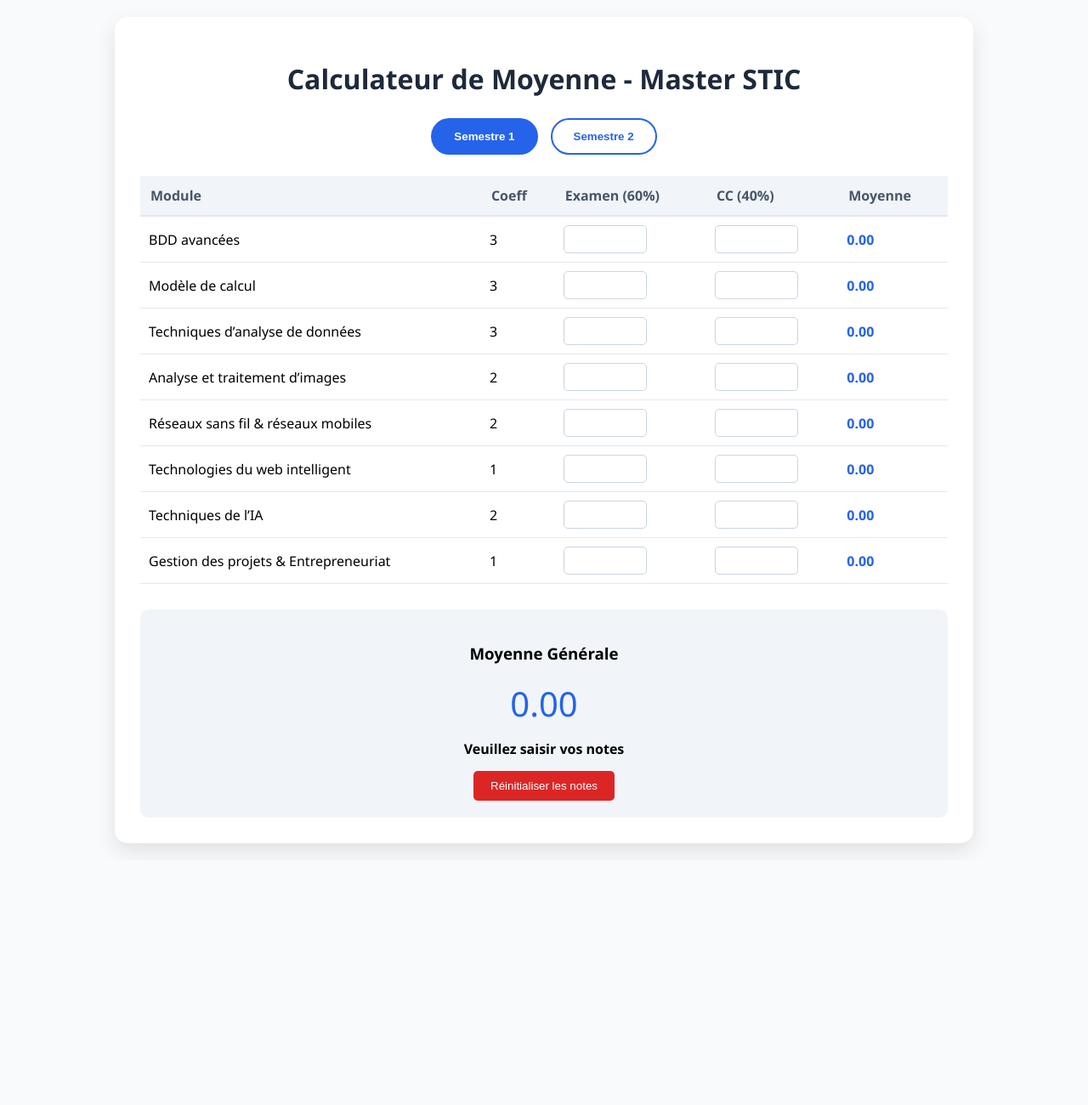
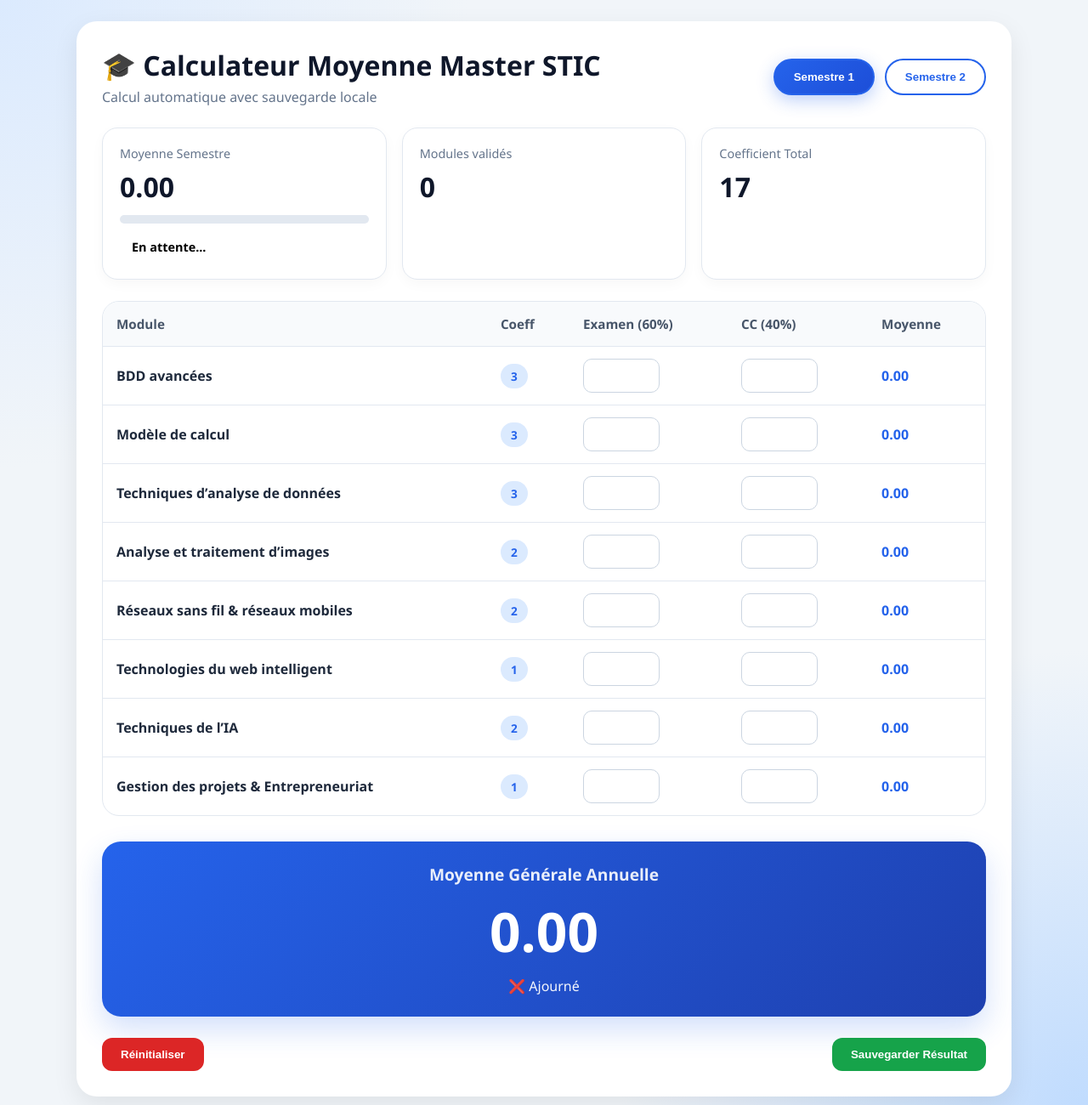
Before and after one commit to yahyalegrini24/calculatrice, a plain HTML site: page index.html in a window 1280 px wide. Shown: the top 1300 px of the page at 85% size. Before the commit the page ends 1012 px from the top, so only its background shows below. Drawn offline with Linux system fonts and the light colour scheme.

Commit message:
Refactor index.html with updated styles and structure

```diff
--- a/index.html
+++ b/index.html
@@ -3,153 +3,326 @@
 <head>
 <meta charset="UTF-8" />
 <meta name="viewport" content="width=device-width, initial-scale=1.0" />
+
 <title>Calculateur Moyenne Master STIC</title>
 
+<link rel="preconnect" href="https://fonts.googleapis.com">
+<link rel="preconnect" href="https://fonts.gstatic.com" crossorigin>
+
 <style>
-        :root {
-            --primary: #2563eb;
-            --success: #16a34a;
-            --danger: #dc2626;
-            --bg: #f8fafc;
-            --card: #ffffff;
+
+:root{
+    --primary:#2563eb;
+    --primary-light:#dbeafe;
+    --success:#16a34a;
+    --danger:#dc2626;
+    --warning:#f59e0b;
+    --bg:#f1f5f9;
+    --card:#ffffff;
+    --text:#0f172a;
+    --muted:#64748b;
+    --border:#e2e8f0;
+    --shadow:0 10px 30px rgba(0,0,0,0.08);
 }
 
-        body {
-            font-family: 'Segoe UI', Tahoma, Geneva, Verdana, sans-serif;
-            background-color: var(--bg);
-            margin: 0;
-            padding: 20px;
-            display: flex;
-            justify-content: center;
+*{
+    margin:0;
+    padding:0;
+    box-sizing:border-box;
 }
 
-        .container {
-            width: 100%;
-            max-width: 950px;
-            background: var(--card);
-            padding: 30px;
-            border-radius: 15px;
-            box-shadow: 0 10px 25px rgba(0,0,0,0.1);
+body{
+    font-family:'Segoe UI',Tahoma,Geneva,Verdana,sans-serif;
+    background:
+        radial-gradient(circle at top left,#dbeafe 0%,transparent 30%),
+        radial-gradient(circle at bottom right,#bfdbfe 0%,transparent 30%),
+        var(--bg);
+    min-height:100vh;
+    padding:25px;
+    display:flex;
+    justify-content:center;
+    align-items:flex-start;
 }
 
-        h1 {
-            text-align: center;
-            color: #1e293b;
-            margin-bottom: 25px;
+.container{
+    width:100%;
+    max-width:1100px;
+    background:var(--card);
+    border-radius:24px;
+    padding:30px;
+    box-shadow:var(--shadow);
+    animation:fadeIn .5s ease;
 }
 
-        .semester-switch {
-            display: flex;
-            justify-content: center;
-            gap: 15px;
-            margin-bottom: 25px;
+@keyframes fadeIn{
+    from{
+        opacity:0;
+        transform:translateY(10px);
+    }
+    to{
+        opacity:1;
+        transform:translateY(0);
+    }
 }
 
-        .semester-btn {
-            padding: 12px 25px;
-            border-radius: 30px;
-            border: 2px solid var(--primary);
-            background: white;
-            color: var(--primary);
-            cursor: pointer;
-            font-weight: bold;
-            transition: 0.3s;
+.header{
+    display:flex;
+    justify-content:space-between;
+    align-items:center;
+    flex-wrap:wrap;
+    gap:20px;
+    margin-bottom:25px;
 }
 
-        .semester-btn.active {
-            background: var(--primary);
-            color: white;
+h1{
+    color:var(--text);
+    font-size:2rem;
 }
 
-        table {
-            width: 100%;
-            border-collapse: collapse;
-            margin-bottom: 20px;
+.subtitle{
+    color:var(--muted);
+    margin-top:5px;
 }
 
-        th {
-            background-color: #f1f5f9;
-            color: #475569;
-            padding: 12px;
-            text-align: left;
-            border-bottom: 2px solid #e2e8f0;
+.semester-switch{
+    display:flex;
+    gap:12px;
 }
 
-        td {
-            padding: 10px;
-            border-bottom: 1px solid #e2e8f0;
+.semester-btn{
+    border:none;
+    background:white;
+    color:var(--primary);
+    border:2px solid var(--primary);
+    padding:12px 22px;
+    border-radius:50px;
+    cursor:pointer;
+    font-weight:700;
+    transition:.25s;
 }
 
-        input[type="number"] {
-            width: 80px;
-            padding: 8px;
-            border: 1px solid #cbd5e1;
-            border-radius: 5px;
-            outline: none;
+.semester-btn:hover{
+    transform:translateY(-2px);
 }
 
-        input[type="number"]:focus {
-            border-color: var(--primary);
-            box-shadow: 0 0 0 2px rgba(37, 99, 235, 0.1);
+.semester-btn.active{
+    background:linear-gradient(135deg,var(--primary),#1d4ed8);
+    color:white;
+    box-shadow:0 6px 20px rgba(37,99,235,.3);
 }
 
-        .result-row {
-            font-weight: bold;
-            color: var(--primary);
+.dashboard{
+    display:grid;
+    grid-template-columns:repeat(auto-fit,minmax(220px,1fr));
+    gap:18px;
+    margin-bottom:25px;
 }
 
-        .summary {
-            margin-top: 30px;
-            padding: 20px;
-            background: #f1f5f9;
-            border-radius: 10px;
-            text-align: center;
+.card{
+    background:#fff;
+    border:1px solid var(--border);
+    border-radius:18px;
+    padding:20px;
+    box-shadow:0 5px 15px rgba(0,0,0,0.03);
 }
 
-        #final-moyen {
-            font-size: 2.5em;
-            display: block;
-            margin: 10px 0;
-            color: var(--primary);
+.card-title{
+    color:var(--muted);
+    font-size:.9rem;
+    margin-bottom:8px;
 }
 
-        .status {
-            font-weight: bold;
-            padding: 5px 15px;
-            border-radius: 20px;
-            display: inline-block;
+.big-number{
+    font-size:2rem;
+    font-weight:800;
+    color:var(--text);
 }
 
-        .admis {
-            background: #dcfce7;
-            color: var(--success);
+.progress-wrapper{
+    margin-top:12px;
+    width:100%;
+    height:10px;
+    background:#e2e8f0;
+    border-radius:20px;
+    overflow:hidden;
 }
 
-        .ajourne {
-            background: #fee2e2;
-            color: var(--danger);
+.progress-bar{
+    height:100%;
+    width:0%;
+    background:linear-gradient(90deg,var(--danger),var(--warning),var(--success));
+    transition:.4s;
 }
 
-        .btn-clear {
-            background: var(--danger);
-            color: white;
-            border: none;
-            padding: 10px 20px;
-            border-radius: 5px;
-            cursor: pointer;
-            margin-top: 10px;
+.status{
+    display:inline-block;
+    margin-top:10px;
+    padding:8px 14px;
+    border-radius:50px;
+    font-weight:700;
+    font-size:.9rem;
 }
 
-        @media (max-width: 600px) {
-            th:nth-child(2),
-            td:nth-child(2) {
-                display: none;
+.admis{
+    background:#dcfce7;
+    color:var(--success);
 }
 
-            input[type="number"] {
-                width: 60px;
+.ajourne{
+    background:#fee2e2;
+    color:var(--danger);
 }
+
+.table-wrapper{
+    overflow-x:auto;
+    border-radius:20px;
+    border:1px solid var(--border);
 }
+
+table{
+    width:100%;
+    border-collapse:collapse;
+    min-width:700px;
+}
+
+thead{
+    background:#f8fafc;
+}
+
+th{
+    padding:16px;
+    text-align:left;
+    color:#475569;
+    font-size:.95rem;
+}
+
+td{
+    padding:14px 16px;
+    border-top:1px solid var(--border);
+}
+
+tbody tr{
+    transition:.2s;
+}
+
+tbody tr:hover{
+    background:#f8fafc;
+}
+
+.module-name{
+    font-weight:600;
+    color:#1e293b;
+}
+
+.coeff-badge{
+    background:var(--primary-light);
+    color:var(--primary);
+    padding:5px 12px;
+    border-radius:50px;
+    font-weight:700;
+    font-size:.85rem;
+}
+
+input[type="number"]{
+    width:90px;
+    padding:10px;
+    border-radius:10px;
+    border:1px solid #cbd5e1;
+    font-size:1rem;
+    transition:.2s;
+    outline:none;
+}
+
+input[type="number"]:focus{
+    border-color:var(--primary);
+    box-shadow:0 0 0 4px rgba(37,99,235,.1);
+}
+
+.result-row{
+    font-weight:800;
+    color:var(--primary);
+    font-size:1rem;
+}
+
+.footer{
+    margin-top:25px;
+    display:flex;
+    justify-content:space-between;
+    align-items:center;
+    gap:15px;
+    flex-wrap:wrap;
+}
+
+.btn{
+    border:none;
+    padding:12px 22px;
+    border-radius:12px;
+    cursor:pointer;
+    font-weight:700;
+    transition:.25s;
+}
+
+.btn:hover{
+    transform:translateY(-2px);
+}
+
+.btn-clear{
+    background:var(--danger);
+    color:white;
+}
+
+.btn-save{
+    background:var(--success);
+    color:white;
+}
+
+.general-average{
+    background:linear-gradient(135deg,#2563eb,#1e40af);
+    color:white;
+    border-radius:22px;
+    padding:25px;
+    text-align:center;
+    margin-top:30px;
+    box-shadow:0 15px 35px rgba(37,99,235,.2);
+}
+
+.general-average h2{
+    font-size:1.2rem;
+    opacity:.9;
+    margin-bottom:10px;
+}
+
+.general-average .value{
+    font-size:4rem;
+    font-weight:900;
+}
+
+.general-average .mention{
+    margin-top:10px;
+    font-size:1rem;
+    opacity:.95;
+}
+
+@media(max-width:700px){
+
+    body{
+        padding:10px;
+    }
+
+    .container{
+        padding:18px;
+    }
+
+    h1{
+        font-size:1.5rem;
+    }
+
+    .general-average .value{
+        font-size:3rem;
+    }
+
+}
+
 </style>
 </head>
 
@@ -157,20 +330,73 @@
 
 <div class="container">
 
-    <h1>Calculateur de Moyenne - Master STIC</h1>
+    <div class="header">
 
-    <!-- Switch Semester -->
+        <div>
+            <h1>🎓 Calculateur Moyenne Master STIC</h1>
+            <div class="subtitle">
+                Calcul automatique avec sauvegarde locale
+            </div>
+        </div>
+
         <div class="semester-switch">
-        <button class="semester-btn active" onclick="switchSemester('s1')" id="btn-s1">
+            <button class="semester-btn active"
+                    onclick="switchSemester('s1')"
+                    id="btn-s1">
                 Semestre 1
             </button>
 
-        <button class="semester-btn" onclick="switchSemester('s2')" id="btn-s2">
+            <button class="semester-btn"
+                    onclick="switchSemester('s2')"
+                    id="btn-s2">
                 Semestre 2
             </button>
         </div>
 
+    </div>
+
+    <!-- DASHBOARD -->
+    <div class="dashboard">
+
+        <div class="card">
+            <div class="card-title">Moyenne Semestre</div>
+
+            <div class="big-number" id="final-moyen">
+                0.00
+            </div>
+
+            <div class="progress-wrapper">
+                <div class="progress-bar" id="progress-bar"></div>
+            </div>
+
+            <div id="status-box" class="status">
+                En attente...
+            </div>
+        </div>
+
+        <div class="card">
+            <div class="card-title">Modules validés</div>
+
+            <div class="big-number" id="validated-count">
+                0
+            </div>
+        </div>
+
+        <div class="card">
+            <div class="card-title">Coefficient Total</div>
+
+            <div class="big-number" id="coeff-total">
+                0
+            </div>
+        </div>
+
+    </div>
+
+    <!-- TABLE -->
+    <div class="table-wrapper">
+
         <table>
+
             <thead>
             <tr>
                 <th>Module</th>
@@ -182,53 +408,68 @@
             </thead>
 
             <tbody id="modules-body"></tbody>
+
         </table>
 
-    <div class="summary">
-        <h3>Moyenne Générale</h3>
-
-        <span id="final-moyen">0.00</span>
-
-        <div id="status-box" class="status">
-            Veuillez saisir vos notes
     </div>
 
-        <br />
+    <!-- GENERAL AVERAGE -->
+    <div class="general-average">
 
-        <button class="btn-clear" onclick="clearData()">
-            Réinitialiser les notes
+        <h2>Moyenne Générale Annuelle</h2>
+
+        <div class="value" id="general-average">
+            0.00
+        </div>
+
+        <div class="mention" id="general-mention">
+            Saisissez vos notes des deux semestres
+        </div>
+
+    </div>
+
+    <div class="footer">
+
+        <button class="btn btn-clear" onclick="clearData()">
+            Réinitialiser
         </button>
+
+        <button class="btn btn-save" onclick="saveScreenshot()">
+            Sauvegarder Résultat
+        </button>
+
     </div>
+
 </div>
 
 <script>
 
 // =========================
-    // SEMESTRE 1 (FROM IMAGE)
+// SEMESTRE 1
 // =========================
 const semestre1 = [
-        { name: "BDD avancées", coeff: 3 },
-        { name: "Modèle de calcul", coeff: 3 },
-        { name: "Techniques d’analyse de données", coeff: 3 },
-        { name: "Analyse et traitement d’images", coeff: 2 },
-        { name: "Réseaux sans fil & réseaux mobiles", coeff: 2 },
-        { name: "Technologies du web intelligent", coeff: 1 },
-        { name: "Techniques de l’IA", coeff: 2 },
-        { name: "Gestion des projets & Entrepreneuriat", coeff: 1 }
+    { name:"BDD avancées", coeff:3 },
+    { name:"Modèle de calcul", coeff:3 },
+    { name:"Techniques d’analyse de données", coeff:3 },
+    { name:"Analyse et traitement d’images", coeff:2 },
+    { name:"Réseaux sans fil & réseaux mobiles", coeff:2 },
+    { name:"Technologies du web intelligent", coeff:1 },
+    { name:"Techniques de l’IA", coeff:2 },
+    { name:"Gestion des projets & Entrepreneuriat", coeff:1 }
 ];
 
 // =========================
-    // SEMESTRE 2 (OLD CODE)
+// SEMESTRE 2
 // =========================
 const semestre2 = [
-        { name: "Algorithme", coeff: 3 },
-        { name: "Simulation", coeff: 3 },
-        { name: "Théorie de l'information", coeff: 3 },
-        { name: "Traitement d'Images 2", coeff: 2 },
-        { name: "Réseaux 2", coeff: 2 },
-        { name: "XML", coeff: 2 },
-        { name: "Bogharab", coeff: 1 },
-        { name: "Derdar", coeff: 1 }
+    { name:"Algorithme", coeff:3 },
+    { name:"Simulation", coeff:3 },
+    { name:"Théorie de l'information", coeff:3 },
+    { name:"Traitement d'Images 2", coeff:2 },
+    { name:"Réseaux 2", coeff:2 },
+    { name:"XML", coeff:2 },
+    { name:"Bogharab", coeff:1 },
+    { name:"Derdar", coeff:1 }
 ];
 
 let currentSemester = "s1";
@@ -236,9 +477,9 @@
 const tbody = document.getElementById("modules-body");
 
 // =========================
-    // LOAD TABLE
+// LOAD MODULES
 // =========================
-    function loadModules() {
+function loadModules(){
 
     tbody.innerHTML = "";
 
@@ -247,14 +488,21 @@
         ? semestre1
         : semestre2;
 
-        modules.forEach((mod, index) => {
+    document.getElementById("coeff-total").innerText =
+        modules.reduce((a,b)=>a+b.coeff,0);
+
+    modules.forEach((mod,index)=>{
 
         const row = document.createElement("tr");
 
         row.innerHTML = `
-                <td>${mod.name}</td>
+            <td class="module-name">${mod.name}</td>
 
-                <td>${mod.coeff}</td>
+            <td>
+                <span class="coeff-badge">
+                    ${mod.coeff}
+                </span>
+            </td>
 
             <td>
                 <input
@@ -294,17 +542,13 @@
 // =========================
 // SWITCH SEMESTER
 // =========================
-    function switchSemester(semester) {
+function switchSemester(semester){
 
     currentSemester = semester;
 
     document
-            .getElementById("btn-s1")
-            .classList.remove("active");
-
-        document
-            .getElementById("btn-s2")
-            .classList.remove("active");
+        .querySelectorAll(".semester-btn")
+        .forEach(btn=>btn.classList.remove("active"));
 
     document
         .getElementById(`btn-${semester}`)
@@ -316,7 +560,7 @@
 // =========================
 // CALCULATE
 // =========================
-    function calculate() {
+function calculate(){
 
     const modules =
         currentSemester === "s1"
@@ -325,13 +569,17 @@
 
     let totalPoints = 0;
     let totalCoeffs = 0;
+    let validated = 0;
 
-        const exams = document.querySelectorAll(".exam");
-        const ccs = document.querySelectorAll(".cc");
+    const exams =
+        document.querySelectorAll(".exam");
+
+    const ccs =
+        document.querySelectorAll(".cc");
 
     const savedData = [];
 
-        modules.forEach((mod, i) => {
+    modules.forEach((mod,i)=>{
 
         const examNote =
             parseFloat(exams[i].value) || 0;
@@ -339,12 +587,17 @@
         const ccNote =
             parseFloat(ccs[i].value) || 0;
 
-            // Exam 60% + CC 40%
         const moduleMoyen =
             (examNote * 0.6) +
             (ccNote * 0.4);
 
-            document.getElementById(`res-${i}`).innerText =
+        if(moduleMoyen >= 10){
+            validated++;
+        }
+
+        document
+            .getElementById(`res-${i}`)
+            .innerText =
             moduleMoyen.toFixed(2);
 
         totalPoints +=
@@ -361,44 +614,92 @@
     const finalMoyen =
         totalPoints / totalCoeffs;
 
-        const display =
-            document.getElementById("final-moyen");
+    // DISPLAY
+    document.getElementById("final-moyen").innerText =
+        finalMoyen.toFixed(2);
 
-        display.innerText =
-            finalMoyen.toFixed(2);
+    document.getElementById("validated-count").innerText =
+        validated;
 
     // STATUS
     const statusBox =
         document.getElementById("status-box");
 
-        if (finalMoyen >= 10) {
+    if(finalMoyen >= 10){
 
         statusBox.innerText = "ADMIS(E)";
         statusBox.className = "status admis";
 
-            display.style.color =
-                "var(--success)";
-
-        } else {
+    }else{
 
         statusBox.innerText = "AJOURNÉ(E)";
         statusBox.className = "status ajourne";
+    }
 
-            display.style.color =
-                "var(--danger)";
-        }
+    // PROGRESS
+    document.getElementById("progress-bar").style.width =
+        `${(finalMoyen / 20) * 100}%`;
 
     // SAVE
     localStorage.setItem(
         `stic_notes_${currentSemester}`,
         JSON.stringify(savedData)
     );
+
+    localStorage.setItem(
+        `moyenne_${currentSemester}`,
+        finalMoyen.toFixed(2)
+    );
+
+    calculateGeneralAverage();
+}
+
+// =========================
+// GENERAL AVERAGE
+// =========================
+function calculateGeneralAverage(){
+
+    const s1 =
+        parseFloat(localStorage.getItem("moyenne_s1")) || 0;
+
+    const s2 =
+        parseFloat(localStorage.getItem("moyenne_s2")) || 0;
+
+    let general = 0;
+
+    if(s1 && s2){
+        general = (s1 + s2) / 2;
+    }else{
+        general = s1 || s2;
+    }
+
+    document.getElementById("general-average").innerText =
+        general.toFixed(2);
+
+    const mention =
+        document.getElementById("general-mention");
+
+    if(general >= 16){
+        mention.innerText = "🌟 Excellent";
+    }
+    else if(general >= 14){
+        mention.innerText = "🔥 Très Bien";
+    }
+    else if(general >= 12){
+        mention.innerText = "✅ Bien";
+    }
+    else if(general >= 10){
+        mention.innerText = "✔️ Admis";
+    }
+    else{
+        mention.innerText = "❌ Ajourné";
+    }
 }
 
 // =========================
 // LOAD SAVED DATA
 // =========================
-    function loadSavedData() {
+function loadSavedData(){
 
     const saved = JSON.parse(
         localStorage.getItem(
@@ -406,7 +707,7 @@
         )
     );
 
-        if (saved) {
+    if(saved){
 
         const exams =
             document.querySelectorAll(".exam");
@@ -414,47 +715,66 @@
         const ccs =
             document.querySelectorAll(".cc");
 
-            saved.forEach((data, i) => {
+        saved.forEach((data,i)=>{
 
-                if (exams[i]) exams[i].value = data.exam;
+            if(exams[i]) exams[i].value = data.exam;
 
-                if (ccs[i]) ccs[i].value = data.cc;
+            if(ccs[i]) ccs[i].value = data.cc;
         });
 
         calculate();
     }
-        else {
+    else{
 
-            document.getElementById("final-moyen").innerText = "0.00";
+        document.getElementById("final-moyen").innerText =
+            "0.00";
 
         document.getElementById("status-box").innerText =
-                "Veuillez saisir vos notes";
+            "En attente...";
 
         document.getElementById("status-box").className =
             "status";
+
+        calculateGeneralAverage();
     }
 }
 
 // =========================
-    // CLEAR DATA
+// CLEAR
 // =========================
-    function clearData() {
+function clearData(){
 
-        if (confirm("Effacer toutes les notes ?")) {
+    if(confirm("Effacer toutes les notes ?")){
 
         localStorage.removeItem(
             `stic_notes_${currentSemester}`
         );
 
+        localStorage.removeItem(
+            `moyenne_${currentSemester}`
+        );
+
         loadModules();
+        calculateGeneralAverage();
     }
+}
+
+// =========================
+// SAVE SCREENSHOT
+// =========================
+function saveScreenshot(){
+
+    alert("Fonctionnalité prête pour html2canvas 📸");
 }
 
 // =========================
 // START
 // =========================
-    window.onload = () => {
+window.onload = ()=>{
+
     loadModules();
+    calculateGeneralAverage();
+
 };
 
 </script>
```
Lines whose indentation alone changed are shown as unchanged.
